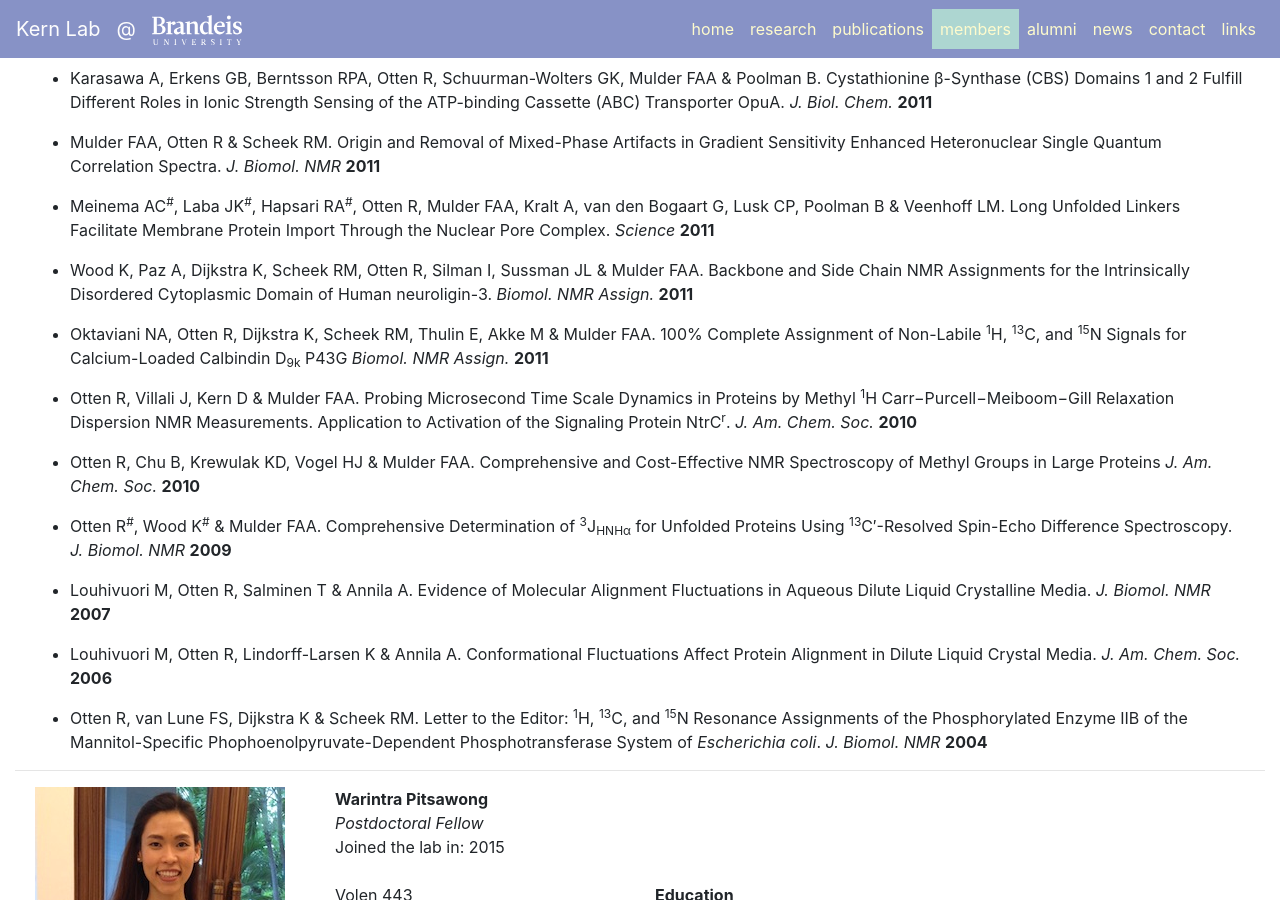
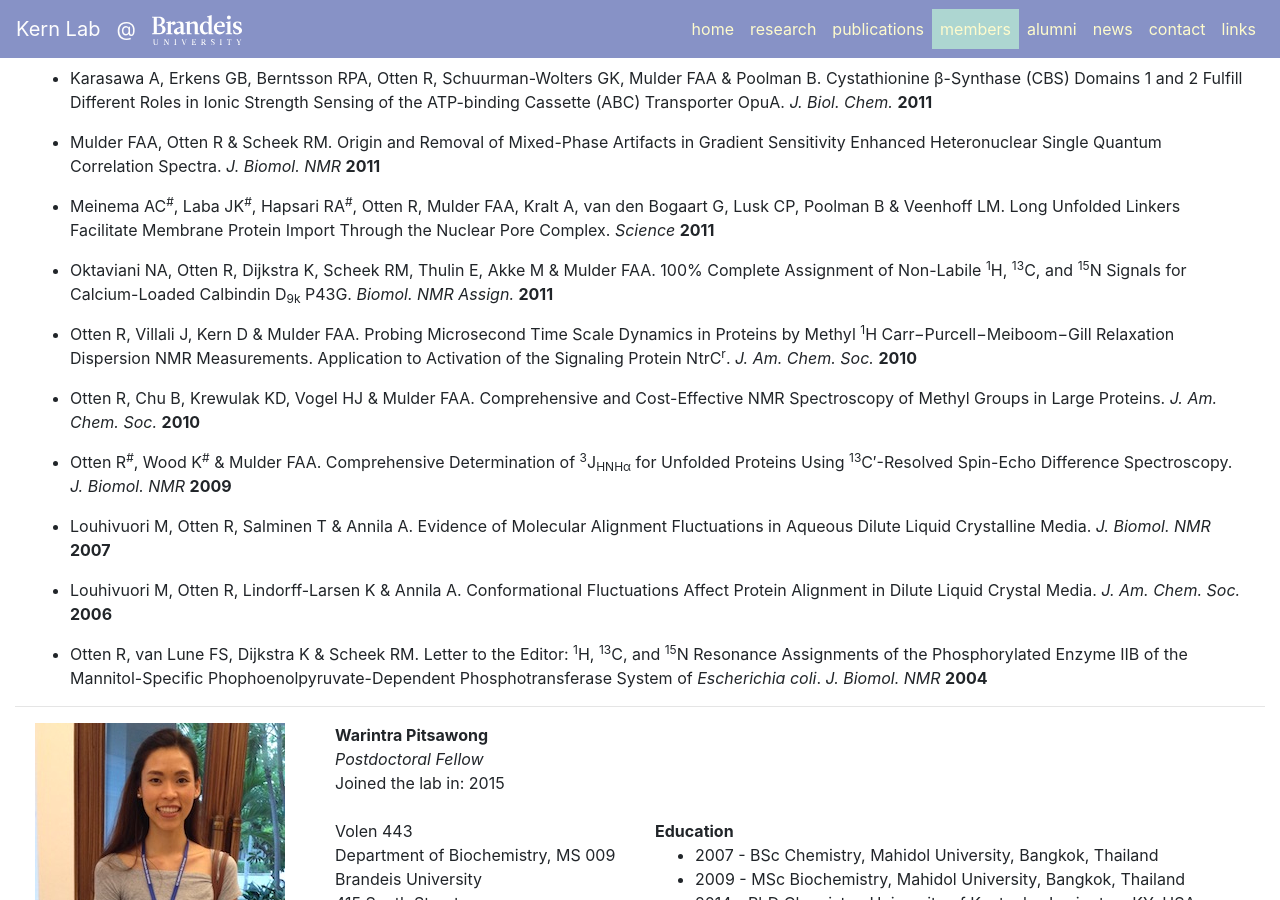
Before and after one commit to kernlab-scripps/kernlab-scripps.github.io, a Jekyll site: the page built from member/index.html, in a window 1280 px wide and 900 px high, scrolled down 2317 px. Built offline with Jekyll 4.4.1, drawn with Linux system fonts in a browser that asks for light colours; some of the changed text lies outside the part shown.

Commit message:
Publications: some more updates/fixes

```diff
--- a/_data/members.yml
+++ b/_data/members.yml
@@ -54,10 +54,9 @@
       - Karasawa A, Erkens GB, Berntsson RPA, Otten R, Schuurman-Wolters GK, Mulder FAA & Poolman B. Cystathionine β-Synthase (CBS) Domains 1 and 2 Fulfill Different Roles in Ionic Strength Sensing of the ATP-binding Cassette (ABC) Transporter OpuA. *J. Biol. Chem.* **2011**
       - Mulder FAA, Otten R & Scheek RM. Origin and Removal of Mixed-Phase Artifacts in Gradient Sensitivity Enhanced Heteronuclear Single Quantum Correlation Spectra. *J. Biomol. NMR* **2011**
       - Meinema AC<sup>#</sup>, Laba JK<sup>#</sup>, Hapsari RA<sup>#</sup>, Otten R, Mulder FAA, Kralt A, van den Bogaart G, Lusk CP, Poolman B & Veenhoff LM. Long Unfolded Linkers Facilitate Membrane Protein Import Through the Nuclear Pore Complex. *Science* **2011**
-      - Wood K, Paz A, Dijkstra K, Scheek RM, Otten R, Silman I, Sussman JL & Mulder FAA. Backbone and Side Chain NMR Assignments for the Intrinsically Disordered Cytoplasmic Domain of Human neuroligin-3. *Biomol. NMR Assign.* **2011**
-      - Oktaviani NA, Otten R, Dijkstra K, Scheek RM, Thulin E, Akke M & Mulder FAA. 100% Complete Assignment of Non-Labile <sup>1</sup>H, <sup>13</sup>C, and <sup>15</sup>N Signals for Calcium-Loaded Calbindin D<sub>9k</sub> P43G *Biomol. NMR Assign.* **2011**
+      - Oktaviani NA, Otten R, Dijkstra K, Scheek RM, Thulin E, Akke M & Mulder FAA. 100% Complete Assignment of Non-Labile <sup>1</sup>H, <sup>13</sup>C, and <sup>15</sup>N Signals for Calcium-Loaded Calbindin D<sub>9k</sub> P43G. *Biomol. NMR Assign.* **2011**
       - 'Otten R, Villali J, Kern D & Mulder FAA. Probing Microsecond Time Scale Dynamics in Proteins by Methyl <sup>1</sup>H Carr−Purcell−Meiboom−Gill Relaxation Dispersion     NMR Measurements. Application to Activation of the Signaling Protein NtrC<sup>r</sup>. *J. Am. Chem. Soc.* **2010**'
-      - Otten R, Chu B, Krewulak KD, Vogel HJ & Mulder FAA. Comprehensive and Cost-Effective NMR Spectroscopy of Methyl Groups in Large Proteins *J. Am. Chem. Soc.* **2010**
+      - Otten R, Chu B, Krewulak KD, Vogel HJ & Mulder FAA. Comprehensive and Cost-Effective NMR Spectroscopy of Methyl Groups in Large Proteins. *J. Am. Chem. Soc.* **2010**
       - Otten R<sup>#</sup>, Wood K<sup>#</sup> & Mulder FAA. Comprehensive Determination of <sup>3</sup>J<sub>HNHα</sub> for Unfolded Proteins Using <sup>13</sup>C′-Resolved Spin-Echo Difference Spectroscopy. *J. Biomol. NMR* **2009**
       - Louhivuori M, Otten R, Salminen T & Annila A. Evidence of Molecular Alignment Fluctuations in Aqueous Dilute Liquid Crystalline Media. *J. Biomol. NMR* **2007**
       - Louhivuori M, Otten R, Lindorff-Larsen K & Annila A. Conformational Fluctuations Affect Protein Alignment in Dilute Liquid Crystal Media. *J. Am. Chem. Soc.* **2006**
@@ -96,7 +95,7 @@
     - 2015 - Postdoctoral Fellow at Laboratory of Protein Crystallography of Ribeirão Preto - FCFRP-USP, Brazil
   #description:
   publications:
-    - Sartim MA, Pinheiro MP, Pádua RAP, Sampaio SV & Nonato MC. Structural and Binding Studies of a C-type Galactose-Binding Lectin from *Bothrops jararacussu* Snake Venom. *Toxicon.* **2017**
+    - Sartim MA, Pinheiro MP, Pádua RAP, Sampaio SV & Nonato MC. Structural and Binding Studies of a C-type Galactose-Binding Lectin from *Bothrops jararacussu* Snake Venom. *Toxicon* **2017**
     - Pádua RAP, Kia AM, Costa-Filho AJ, Wilkinson SR & Nonato MC. Characterisation of the Fumarate Hydratase Repertoire in *Trypanosoma cruzi*. *Int. J. Biol. Macromol.* **2017**
     - Pádua RAP, Tomaleri GP, Reis RAG, David JS, Silva V, Pinheiro MP & Nonato MC. ThermoFMN - a Thermofluor Assay Developed for Ligand-Screening as an Alternative Strategy for Drug Discovery. *J. Braz. Chem. Soc.* **2014**
     - Pádua RAP & Nonato MC. Cloning, Expression, Purification, Crystallization and Preliminary X-ray Diffraction Analysis of Recombinant Human Fumarase. *Acta Crystallogr. F. Struct. Biol. Commun.* **2014**
@@ -157,7 +156,7 @@
     - 2016 - BSc Biochemistry  BA French and Francophone Studies, Union College, Schenectady, NY, USA
   description: Proteins are highly dynamic macromolecules that adopt various high-energy conformational states in solution to perform catalysis. These states are often fleeting and exist at low concentrations, which is why they are often thought of as subpopulations of a protein. Although X-ray crystallography has made recent advances in observing subpopulations, nuclear magnetic resonance (NMR) spectroscopy remains the most powerful instrument to understand the dynamic processes involved in the interconversion between major and minor conformational states. Therefore, my research interests lie in using NMR spectroscopy, to detect these subpopulations and understand how they contribute to protein regulation and catalysis.
   publications:
-      - Kretschmer PM, Bannister AM, MacManus-Spencer LA & Paulick MG. A Liquid Chromatography Tandem Mass Spectrometry Assay for the Detection and Quantification of Trehalose in Biological Samples. *J. Chromatogr. B.* **2016**
+      - Kretschmer PM, Bannister AM, MacManus-Spencer LA & Paulick MG. A Liquid Chromatography Tandem Mass Spectrometry Assay for the Detection and Quantification of Trehalose in Biological Samples. *J. Chromatogr. B* **2016**
 
 - name: Chansik Kim
   image: /static/img/members/chansik.jpg
```
